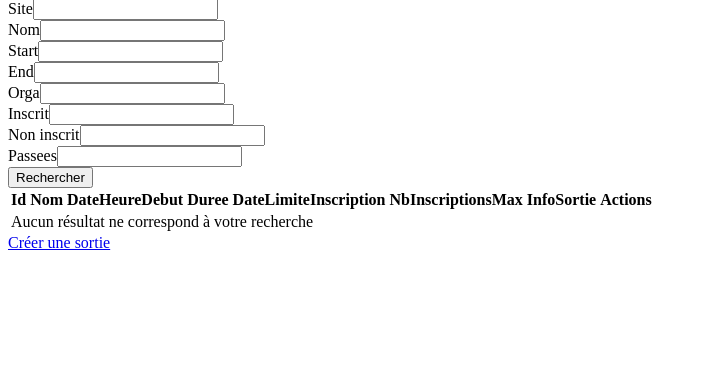
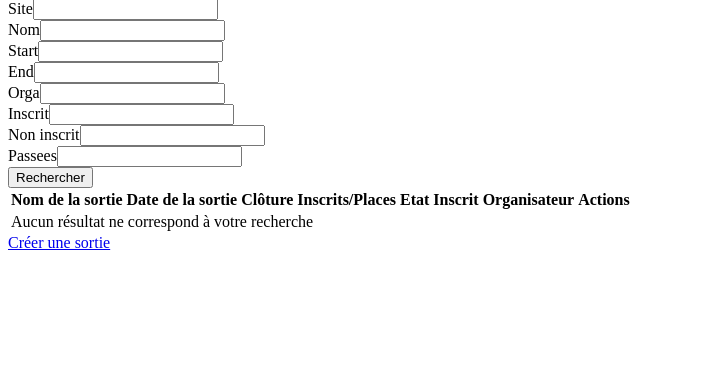
Before and after one commit to Thibdr/projet-eni, a Symfony app: template eni-project/templates/sortie/index.html.twig in a window 1280 px wide. Shown: the part 154-537 px from the top of the page, without its empty margins (0-707 px from the left). Run offline with Twig, Linux system fonts and the light colour scheme; the template is opened without the code that fills it, so the values that code supplies are empty; form fields are guessed from the names that the template uses; some libraries are stand-ins or nearby versions.

Commit message:
droit tableau

```diff
--- a/eni-project/src/Entity/Participant.php
+++ b/eni-project/src/Entity/Participant.php
@@ -310,4 +310,8 @@ class Participant implements UserInterface, PasswordAuthenticatedUserInterface
 
         return $this;
     }
+
+    public function __toString(){
+        return $this->prenom.' '.substr($this->nom, 0, 1).'.';
+    }
 }
--- a/eni-project/templates/sortie/index.html.twig
+++ b/eni-project/templates/sortie/index.html.twig
@@ -15,29 +15,50 @@
     <table class="table">
         <thead>
             <tr>
-                <th>Id</th>
-                <th>Nom</th>
-                <th>DateHeureDebut</th>
-                <th>Duree</th>
-                <th>DateLimiteInscription</th>
-                <th>NbInscriptionsMax</th>
-                <th>InfoSortie</th>
+                <th>Nom de la sortie</th>
+                <th>Date de la sortie</th>
+                <th>Clôture</th>
+                <th>Inscrits/Places</th>
+                <th>Etat</th>
+                <th>Inscrit</th>
+                <th>Organisateur</th>
                 <th>Actions</th>
             </tr>
         </thead>
         <tbody>
+
         {% for sortie in sorties %}
             <tr>
-                <td>{{ sortie.id }}</td>
                 <td>{{ sortie.nom }}</td>
                 <td>{{ sortie.dateHeureDebut ? sortie.dateHeureDebut|date('Y-m-d H:i:s') : '' }}</td>
-                <td>{{ sortie.duree }}</td>
                 <td>{{ sortie.dateLimiteInscription ? sortie.dateLimiteInscription|date('Y-m-d') : '' }}</td>
-                <td>{{ sortie.nbInscriptionsMax }}</td>
-                <td>{{ sortie.informations }}</td>
+                <td>{{ sortie.participant|length }} / {{ sortie.nbInscriptionsMax }}</td>
+                <td>{{ sortie.etat}}</td>
+                {% set inscrit = ' ' %}
+                {% for participant in sortie.participant %}
+                    {% if participant == app.user %}
+                        {% set inscrit = 'X' %}
+                    {% endif %}
+                {% endfor %}
+                <td>{{ inscrit }}</td>
+                <td>{{ sortie.organisateur }}</td>
                 <td>
-                    <a href="{{ path('sortie_show', {'id': sortie.id}) }}">Afficher</a>
-                    <a href="{{ path('sortie_edit', {'id': sortie.id}) }}">Editer</a>
+                    {% if sortie.etat == 'En création' %}
+                        <a href="{{ path('sortie_edit', {'id': sortie.id}) }}">Modifier</a>
+                        {% if sortie.organisateur == app.user %}
+                            Publier
+                        {% endif %}
+                    {% elseif sortie.etat == 'Ouverte' %}
+                        <a href="{{ path('sortie_show', {'id': sortie.id}) }}">Afficher</a>
+                    {% elseif sortie.etat == 'Cloturée' %}
+                        <a href="{{ path('sortie_show', {'id': sortie.id}) }}">Afficher</a>
+                    {% elseif sortie.etat == 'Annulée' %}
+                        Annulée
+                    {% elseif sortie.etat == 'Terminée' %}
+                        Terminée
+                    {% elseif sortie.etat == 'Historisée' %}
+                        Historisée
+                    {% endif %}
                 </td>
             </tr>
         {% else %}
```
